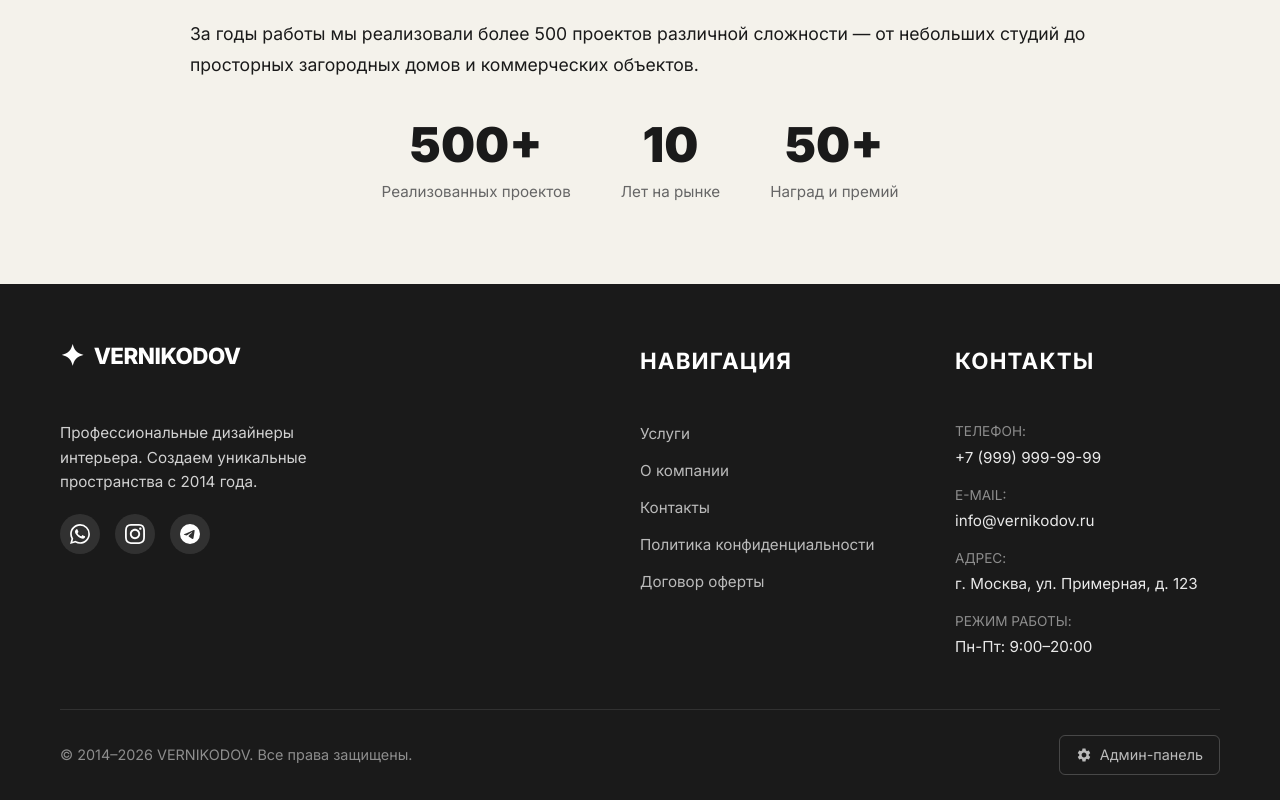
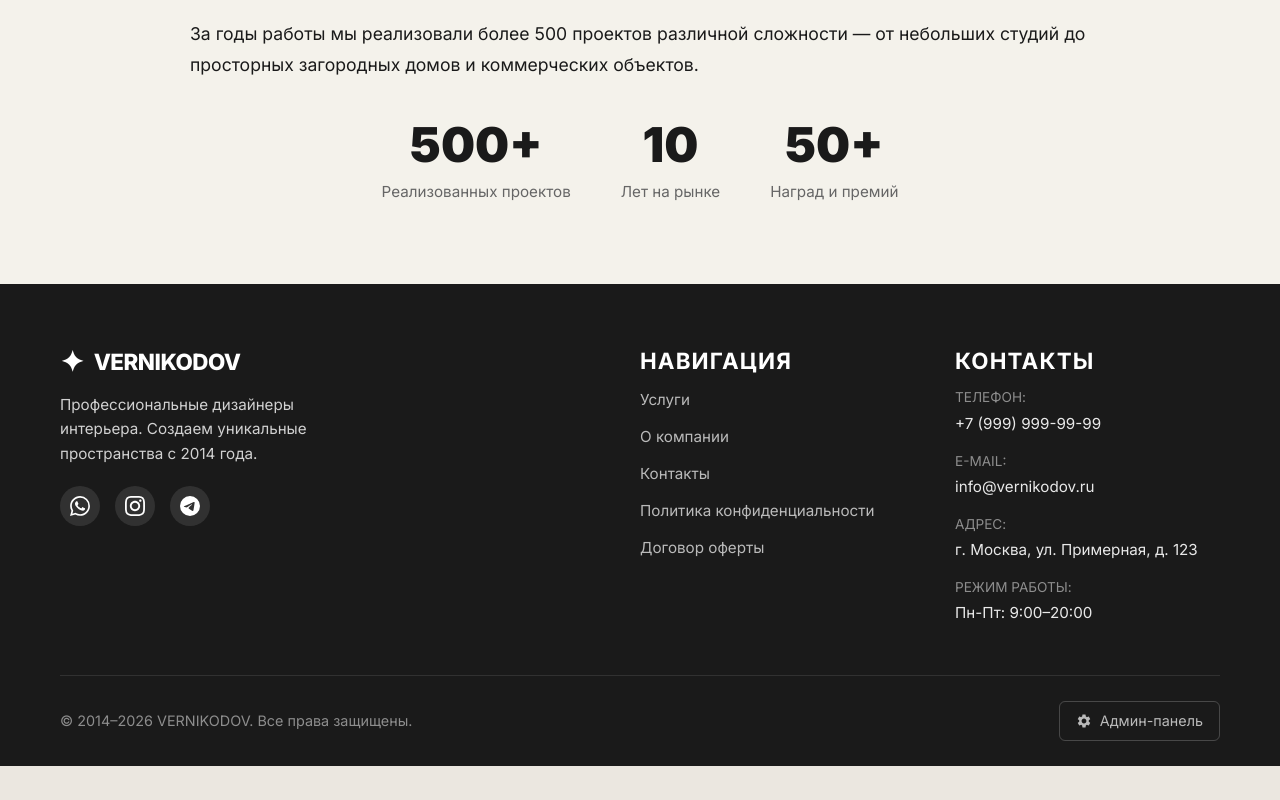
Before and after one commit to Bogdan1802L/Hack2026AprilFront, a React (Vite) app: page / in a window 1280 px wide. Shown: the part 1297-2097 px from the top of the page. After the commit the page ends 2063 px from the top, so only its background shows below. Built offline with nearby package versions, Linux system fonts and the light colour scheme.

Commit message:
Footer отредактированный

```diff
--- a/src/App.css
+++ b/src/App.css
@@ -826,8 +826,8 @@ form .quiz-footer .btn-nav.primary {
     letter-spacing: -0.5px;
     text-transform: uppercase;
     color: #fff;
-    margin-top: 0; /* Убрали margin-top: -9px */
-    margin-bottom: 24px;
+    margin-top: -4px; /* Убрали margin-top: -9px */
+    margin-bottom: -10px;
 }
 
 .footer-logo .logo-icon {
@@ -866,7 +866,7 @@ form .quiz-footer .btn-nav.primary {
 .footer-title {
     font-size: 1.4rem; /* Было 1.1rem, изменили на 1.4rem как у логотипа */
     font-weight: 700;
-    margin-bottom: 24px;
+    margin-bottom: -10px;
     text-transform: uppercase;
     letter-spacing: 0.05em;
     color: #fff;
@@ -1318,7 +1318,3 @@ form .quiz-footer .btn-nav.primary {
         font-size: 0.75rem;
     }
 }
-
-.footer-logo {
-    margin-top: -9.5px;
-}
```
